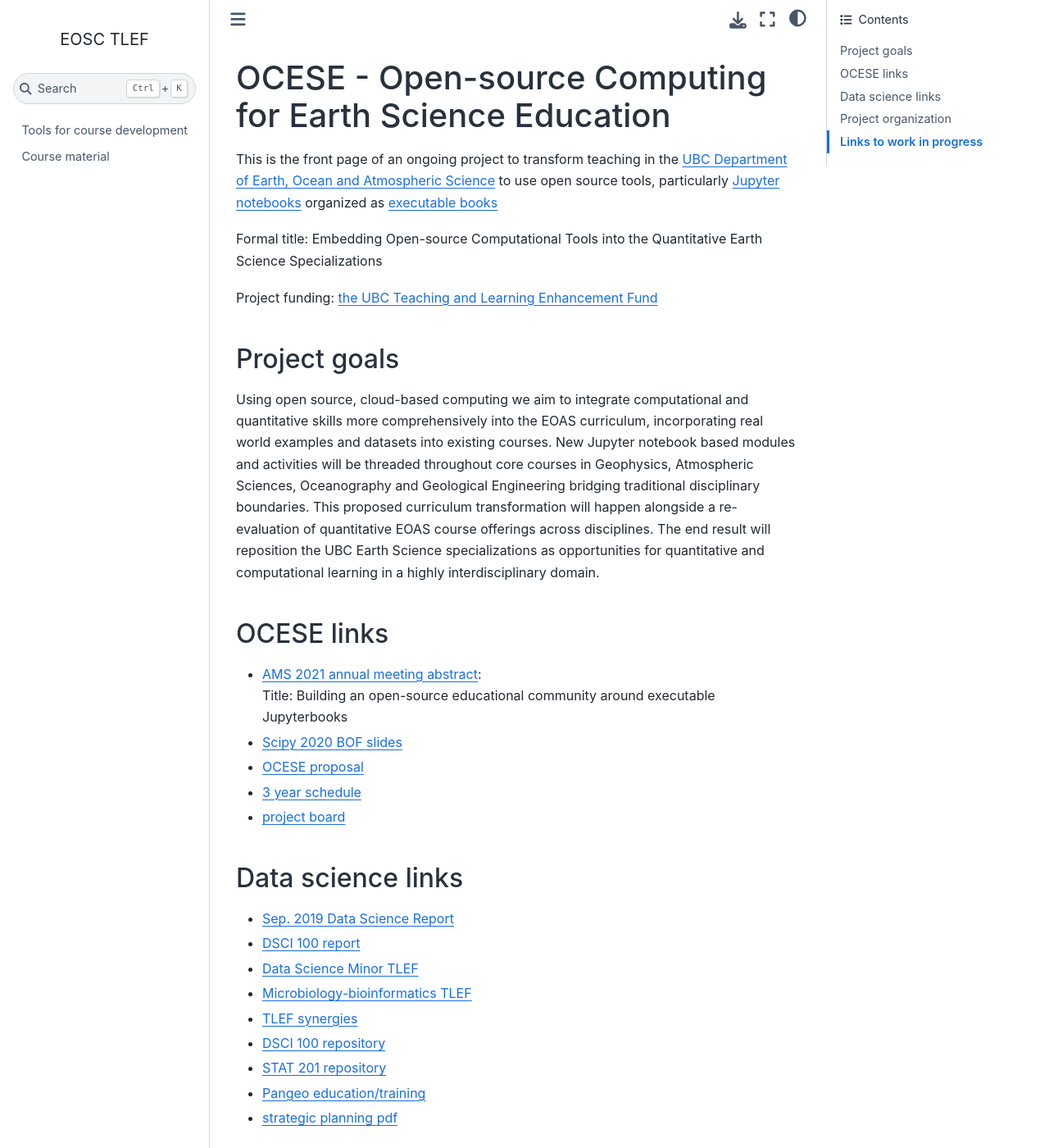
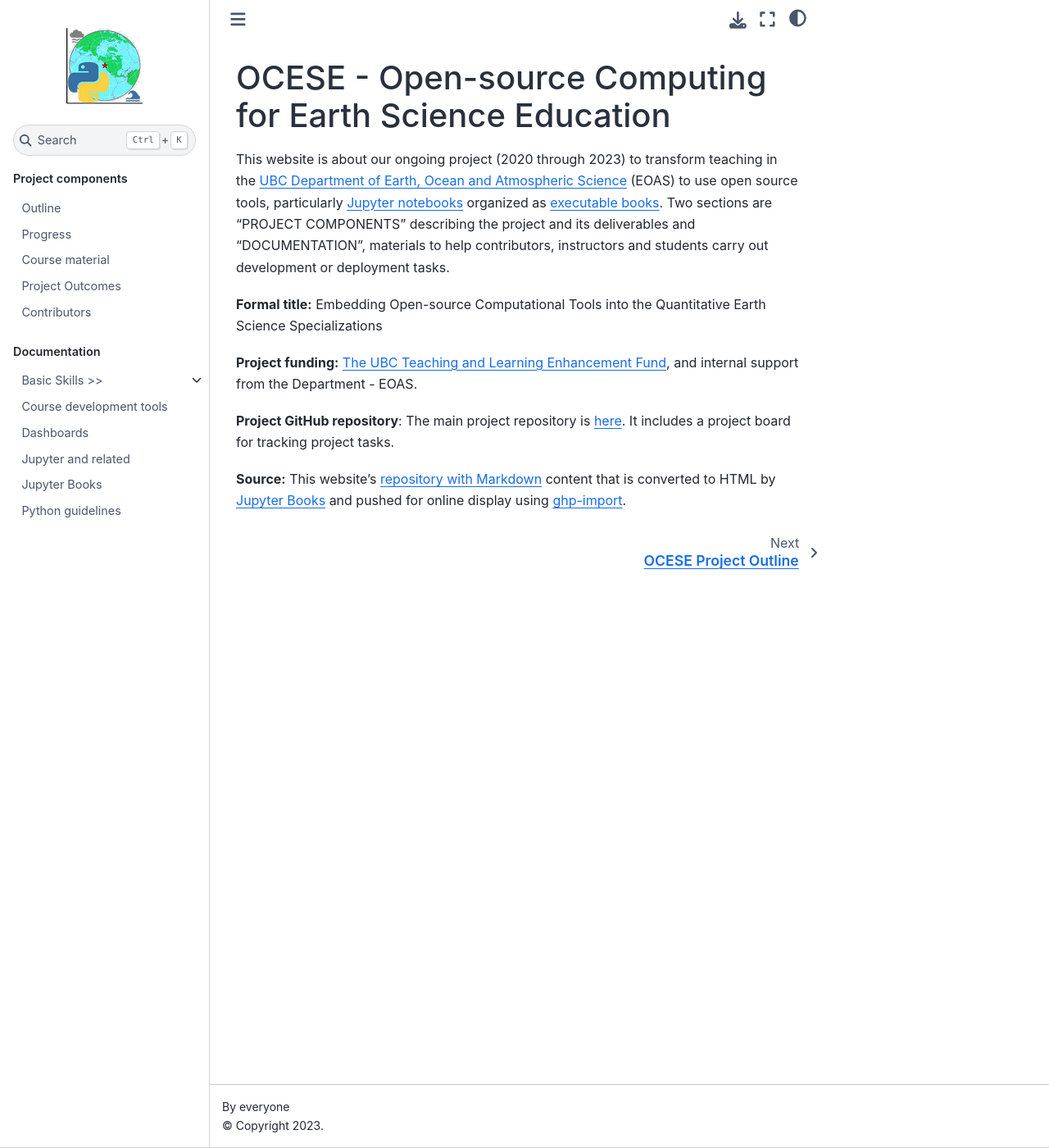
Before and after one commit to eoas-ubc/eoas-ubc.github.io, a Jupyter Book: the page built from docs/index.md, in a window 1280 px wide and 1400 px high. Shown: the whole window at 82% size. Built offline with Jupyter Book 1.0.4 settings and Sphinx 7.4.7 and the Sphinx Book theme 1.1.4, drawn with Linux system fonts in a browser that asks for light colours; some of the changed text lies outside the part shown.

Commit message:
checkpoint

```diff
--- a/docs/_config.yml
+++ b/docs/_config.yml
@@ -1,8 +1,8 @@
 #######################################################################################
 # Book settings
-title : EOSC TLEF
+title : OCESE Outline and Docs
 author: everyone
-
+logo: images/logo-04smsm.png
 
 # Information about where the book exists on the web
 description: >-
--- a/docs/_toc.yml
+++ b/docs/_toc.yml
@@ -1,4 +1,31 @@
-file: index
-sections:
+- file: index
+
+- part: Project components
+  chapters:
+  - file: project-outline
+    title: Outline
+  - file: progress-nov2020
+    title: Progress
+  - file: course_materials
+  - file: outcomes
+  - file: personnel
+
+- part: Documentation
+  chapters:
+  - file: basics
+    title: Basic Skills >>
+    sections:
+      - file: gettingstarted
+      - file: commandline
+      - file: markdown
+      - file: conda_environs
+      - file: git-intro
+      - file: git-workflows
+      - file: bestpractices
+      - file: troubleshooting
   - file: tools
-  - file: course_materials
+  - file: dashboards
+    title: Dashboards
+  - file: jupyter-etc
+  - file: jupyterbooks
+  - file: python-etc
--- a/docs/index.md
+++ b/docs/index.md
@@ -1,74 +1,12 @@
 
 # OCESE - Open-source Computing for Earth Science Education
 
-This is the front page of an  ongoing project to transform teaching in the [UBC Department of Earth, Ocean and Atmospheric Science](https://www.eoas.ubc.ca) to use open source tools, particularly [Jupyter notebooks](https://www.jupyter.org) organized as [executable books](https://executablebooks.org/en/latest/)
+This website is about our ongoing project (2020 through 2023) to transform teaching in the [UBC Department of Earth, Ocean and Atmospheric Science](https://www.eoas.ubc.ca) (EOAS) to use open source tools, particularly [Jupyter notebooks](https://www.jupyter.org) organized as [executable books](https://executablebooks.org/en/latest/). Two sections are "PROJECT COMPONENTS" describing the project and its deliverables and "DOCUMENTATION", materials to help contributors, instructors and students carry out development or deployment tasks.
 
-Formal title: Embedding Open-source Computational Tools into the Quantitative Earth Science Specializations
+**Formal title:** Embedding Open-source Computational Tools into the Quantitative Earth Science Specializations
 
-Project funding: [the UBC Teaching and Learning Enhancement Fund](https://tlef.ubc.ca/funded-proposals/entry/714/)
+**Project funding:** [The UBC Teaching and Learning Enhancement Fund](https://tlef.ubc.ca/funded-proposals/entry/714/), and internal support from the Department - EOAS.
 
-+++
+**Project GitHub repository**: The main project repository is [here](https://github.com/eoas-ubc/eoas_tlef). It includes a project board for tracking project tasks.
 
-## Project goals
-
-Using open source, cloud-based computing we aim to integrate computational and quantitative skills more comprehensively into the EOAS curriculum, incorporating real world examples and datasets into existing courses. New Jupyter notebook based modules and activities will be threaded throughout core courses in Geophysics, Atmospheric Sciences, Oceanography and Geological Engineering bridging traditional disciplinary boundaries. This proposed curriculum transformation will happen alongside a re-evaluation of quantitative EOAS course offerings across disciplines. The end result will reposition the UBC Earth Science specializations as opportunities for quantitative and computational learning in a highly interdisciplinary domain.
-
-## OCESE links
-
-- [AMS 2021 annual meeting abstract](https://ams.confex.com/ams/101ANNUAL/11python/papers/viewonly.cgi?password=582729&username=384767):
-  Title: Building an open-source educational community around executable Jupyterbooks
-
-- [Scipy 2020 BOF slides](https://eoas-ubc.github.io/scipy/scipy_bof_slides.slides.html)
-
-- [OCESE proposal](https://github.com/eoas-ubc/eoas-ubc.github.io/blob/docs/pdffiles/ocese_proposal_2019.pdf)
-
-- [3 year schedule](https://eoas-ubc.github.io/pdffiles/project_timeline.pdf)
-
-- [project board](https://github.com/eoas-ubc/eoas_tlef/projects/2)
-
-## Data science links
-
-
-
-- [Sep. 2019 Data Science Report](https://github.com/eoas-ubc/eoas-ubc.github.io/blob/docs/pdffiles/Data_Science_Report_Sept2019.pdf)
-
-- [DSCI 100 report](https://ubc-dsci.github.io/dsci-100-a-report/dsci-100-a-report.html#1)
-
-
-- [Data Science Minor TLEF](https://github.com/eoas-ubc/eoas-ubc.github.io/blob/docs/pdffiles/dsci_minor.pdf)
-
-- [Microbiology-bioinformatics TLEF](https://tlef.ubc.ca/funded-proposals/entry/15/)
-
-- [TLEF synergies](https://github.com/eoas-ubc/eoas-ubc.github.io/blob/docs/pdffiles/tlef_synergies.pdf)
-
-- [DSCI 100 repository](https://github.com/UBC-DSCI)
-
-- [STAT 201 repository](https://github.com/UBC-DSCI/stat-201)
-
-- [Pangeo education/training](https://discourse.pangeo.io/t/poets-core-pangeo-education-needs-you/355)
-
-- [strategic planning pdf](https://github.com/eoas-ubc/eoas-ubc.github.io/blob/docs/pdffiles/strategic_planning.pdf)
-
-## Project organization
-
-During the summer of 2020, we will be working to:
-
-1. Develop a set of tools to make it easier to transition existing courses
-   to the new executable notebook format
-
-2. Develop and release introductory material on Jupyter notebooks, python
-   and working with git
-
-3. Transition our first courses into the new notebook/markdown framework
-
-Work underway is tracked on our [project board](https://github.com/eoas-ubc/eoas_tlef/projects/2)
-
-## Links to work in progress
-
-* [EOAS on github](https://github.com/eoas-ubc)
-
-* [The eoas_ubc conda package channel](https://anaconda.org/eoas_ubc/dashboard)
-
-* {ref}`course-materials`
-
-* {ref}`tools`
+**Source:** This website's [repository with Markdown](https://github.com/fhmjones/ocese-docs) content that is converted to HTML by [Jupyter Books](https://jupyterbook.org/intro.html) and pushed for online display using [ghp-import](https://pypi.org/project/ghp-import/).
```
Also changed, not shown: docs/course_materials.md (+25 -21 lines), docs/tools.md (+7 -9 lines).
